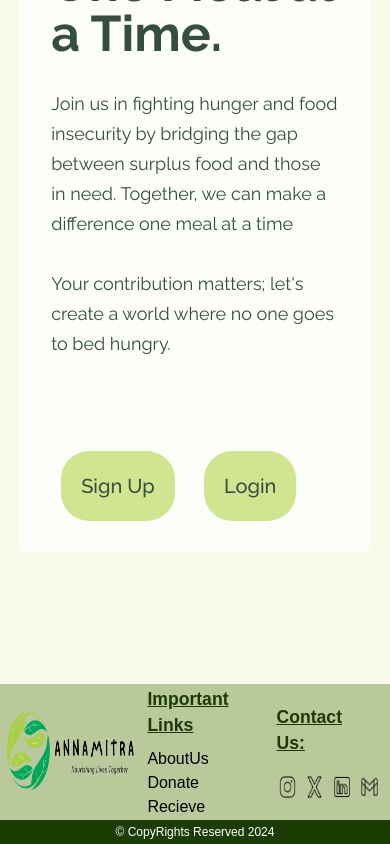
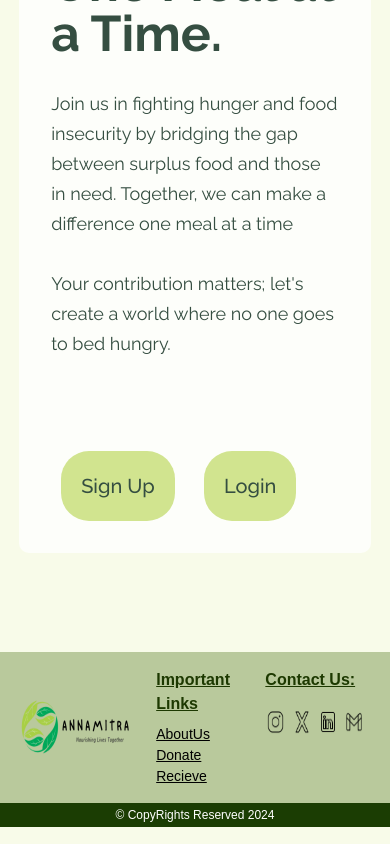
Before and after one commit to krishaga/Annamitra, a React (Vite) app in the folder frontend/: page /Annamitra in a window 390 px wide. Shown: the part 702-1546 px from the top of the page. Built offline with nearby package versions, Linux system fonts and the light colour scheme; no server answers.

Commit message:
refactor: footer style
Co-authored-by: Krish Agarwal <krishaga@users.noreply.github.com>

```diff
--- a/frontend/src/components/Footer.jsx
+++ b/frontend/src/components/Footer.jsx
@@ -1,15 +1,16 @@
 import React from "react";
 import "../styles/Footer.css";
-import { Navigate } from "react-router-dom";
+import { useNavigate } from "react-router-dom";
 
 export default function Footer() {
+    const navigate = useNavigate();
     return (
         <div className="maindiv">
             <div className="footer">
                 <div
                     className="part1"
                     onClick={() => {
-                        window.location = "/dashboard";
+                        navigate("/dashboard");
                     }}
                 >
                     <img src="/assets/images/logo.png" alt="logo" />
@@ -19,21 +20,21 @@ export default function Footer() {
                     <ul className="links">
                         <li
                             onClick={() => {
-                                window.location = "/AboutUs";
+                                navigate("/AboutUs");
                             }}
                         >
                             AboutUs
                         </li>
                         <li
                             onClick={() => {
-                                window.location = "/donations-list";
+                                navigate("/donations-list");
                             }}
                         >
                             Donate
                         </li>
                         <li
                             onClick={() => {
-                                window.location = "/recipients-list";
+                                navigate("/recipients-list");
                             }}
                         >
                             Recieve
--- a/frontend/src/components/RecipientsList.jsx
+++ b/frontend/src/components/RecipientsList.jsx
@@ -61,7 +61,7 @@ export default function RecipientsList() {
                         navigate("/recipientRequest");
                     }}
                 >
-                    Custom Recipient
+                    Custom Request
                 </button>
             </div>
             {isPopupOpen && (
--- a/frontend/src/styles/Footer.css
+++ b/frontend/src/styles/Footer.css
@@ -8,11 +8,11 @@
 .footer {
     background-color: #b9c99c;
     display: flex;
-    align-items: center;
-    flex-grow: 1;
+    gap: 1rem;
     justify-content: space-around;
-    height: 8.5rem;
-    margin-top: 7rem;
+    min-height: 8.5rem;
+    margin-top: 5rem;
+    padding: 1rem;
 }
 
 .part1 {
@@ -27,7 +27,6 @@
 }
 
 .part2 p {
-    margin-right: 3rem;
     color: rgb(29, 57, 1);
     font-size: 1.1rem;
     font-weight: 700;
@@ -41,7 +40,6 @@
 }
 
 .part3 p {
-    margin-right: 3rem;
     color: rgb(29, 57, 1);
     font-size: 1.1rem;
     font-weight: 700;
@@ -79,3 +77,17 @@ li img {
     align-items: center;
     justify-content: center;
 }
+
+@media (max-width: 768px) {
+    .part1 img {
+        height: 4rem;
+        width: 10rem;
+    }
+    .footer p {
+        font-size: 16px;
+    }
+    .footer li {
+        font-size: 14px;
+        text-decoration: underline;
+    }
+}
--- a/frontend/src/styles/dashboard.css
+++ b/frontend/src/styles/dashboard.css
@@ -76,7 +76,7 @@
     width: 100%;
     text-align: center;
     margin-top: 15px;
-    margin-bottom: 6rem;
+    margin-bottom: 4rem;
 }
 
 .btns-main {
--- a/frontend/src/styles/forms.css
+++ b/frontend/src/styles/forms.css
@@ -131,11 +131,9 @@
         flex-direction: column-reverse;
         align-items: center;
     }
-
     .leftsection {
         margin-top: 0;
     }
-
     .rightsection {
         margin: 0px;
         margin-top: 2rem;
```
